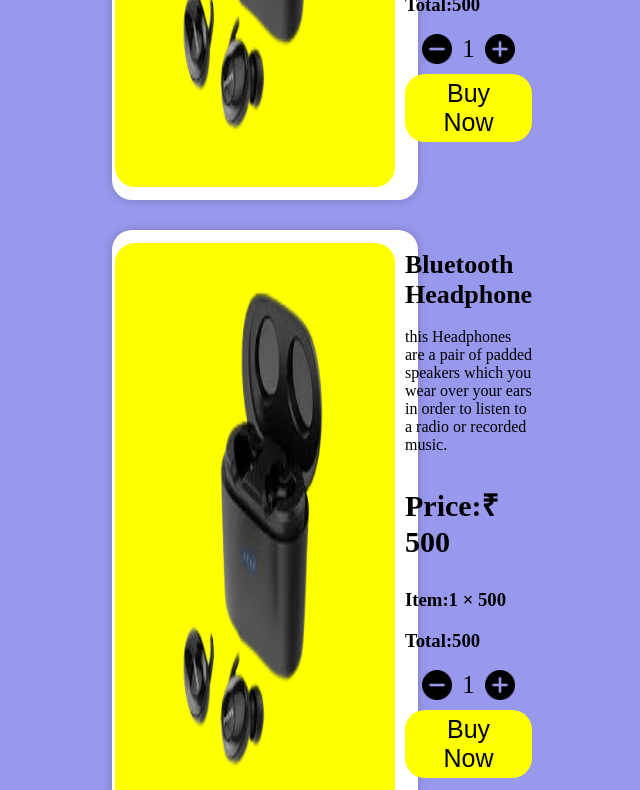
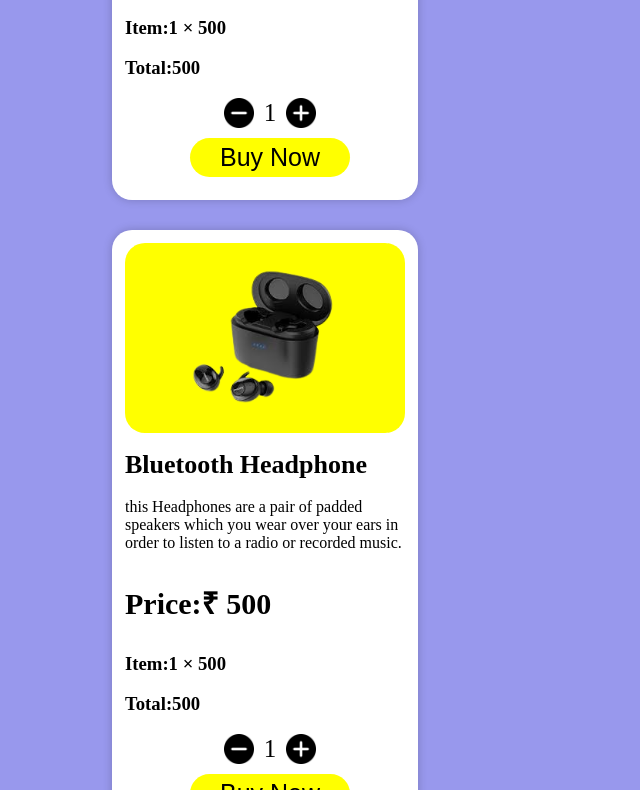
Before and after one commit to bushra3112004/DOMapplication4, a plain HTML site: page index.html in a window 1280 px wide. Shown: the part 436-1226 px from the top of the page, without its empty margins (375-1015 px from the left). Drawn offline with Linux system fonts and the light colour scheme.

Commit message:
add sent

```diff
--- a/index.html
+++ b/index.html
@@ -9,13 +9,16 @@
     body{
         background-color: rgba(53, 53, 220, 0.507);
     }
+    .container{
+
+    }
     .product-card{
         background-color: #fff;
         width: 300px;
         border-radius: 20px;
         height: 600px;
         box-shadow: 0 0 10px rgba(0,0,0,0.2);
-        display: flex;
+        display: block;
         margin: 30px auto;
         padding: 3px;
 
@@ -71,6 +74,7 @@ display: block;
 
 </style>
 <body>
+    <div class="container">
     <div class="product-card">
         <img src="./headphone.png" class="headphone-img"/>
         <div class="card-body">
@@ -93,6 +97,7 @@ Buy Now
 </div>
     </div>
 
+
     <div class="product-card">
         <img src="./headphone.png" class="headphone-img" />
         <div class="card-body">
@@ -113,6 +118,7 @@ Buy Now
                 Buy Now
             </button>
         </div>
+    </div>
     </div>
 <script>
 
```
